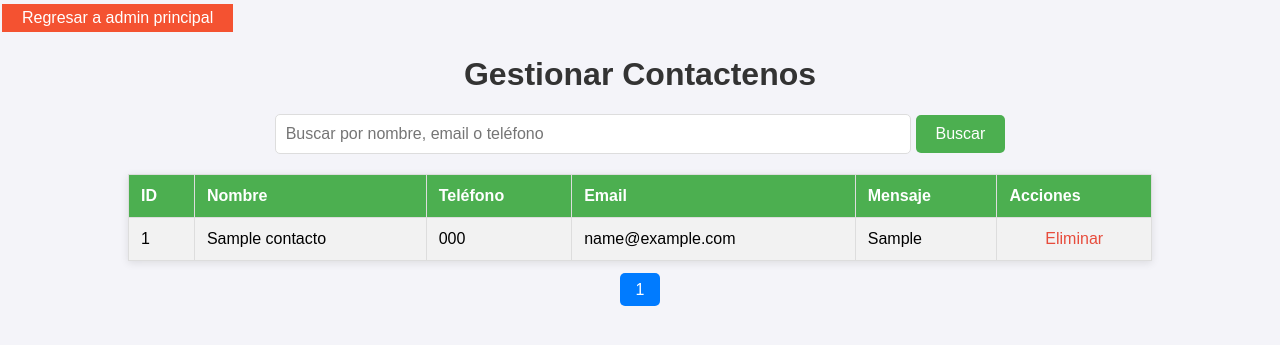
After one commit to marrScielo/calidad-y-prueba, a PHP site: page /gestion_contactanos.php in a window 1280 px wide. The commit adds this page. Shown: the top 345 px of the page. Run offline with PHP 8.4, Linux system fonts and the light colour scheme; the visitor is signed in with stand-in values (Sample User, id 1); tables that the repository leaves empty or names only in its code hold one stand-in row (values such as "Sample post").

Commit message:
Añadiendo nuevo apartado en admin Contactanos, haciendo mejoras en usuarios.php y Contactanos.php

```diff
--- /dev/null
+++ b/gestion_contactanos.php
@@ -0,0 +1,203 @@
+<?php
+session_start();
+if(isset($_SESSION['logeado'])){
+require_once 'conexion/conexion.php';
+
+$db = new conexion;
+$pdo = $db->conexion();
+
+// Eliminar registro si se ha solicitado
+if (isset($_GET['delete'])) {
+    $id = $_GET['delete'];
+    $stmt = $pdo->prepare("DELETE FROM contacto WHERE id = ?");
+    $stmt->execute([$id]);
+    header("Location: gestion_contactanos.php");
+    exit();
+}
+
+// Búsqueda
+$search = isset($_GET['search']) ? $_GET['search'] : '';
+
+// Paginación
+$records_per_page = 10;
+$page = isset($_GET['page']) ? (int)$_GET['page'] : 1;
+$start = ($page - 1) * $records_per_page;
+
+if ($search) {
+    $stmt = $pdo->prepare("SELECT * FROM contacto WHERE nombre LIKE :search OR email LIKE :search OR telefono LIKE :search LIMIT :start, :records_per_page");
+    $stmt->bindValue(':search', "%$search%", PDO::PARAM_STR);
+} else {
+    $stmt = $pdo->prepare("SELECT * FROM contacto LIMIT :start, :records_per_page");
+}
+$stmt->bindValue(':start', $start, PDO::PARAM_INT);
+$stmt->bindValue(':records_per_page', $records_per_page, PDO::PARAM_INT);
+$stmt->execute();
+$contactos = $stmt->fetchAll(PDO::FETCH_ASSOC);
+
+if ($search) {
+    $total_stmt = $pdo->prepare("SELECT COUNT(*) FROM contacto WHERE nombre LIKE :search OR email LIKE :search OR telefono LIKE :search");
+    $total_stmt->bindValue(':search', "%$search%", PDO::PARAM_STR);
+    $total_stmt->execute();
+} else {
+    $total_stmt = $pdo->query("SELECT COUNT(*) FROM contacto");
+}
+$total_rows = $total_stmt->fetchColumn();
+$total_pages = ceil($total_rows / $records_per_page);
+?>
+
+<!DOCTYPE html>
+<html lang="es">
+<head>
+    <meta charset="UTF-8">
+    <title>Gestionar Contactenos</title>
+    <link rel="stylesheet" href="styles.css">
+    <style>
+        body {
+            font-family: 'Arial', sans-serif;
+            background-color: #f4f4f9;
+            margin: 0;
+            padding: 0;
+        }
+        h1 {
+            text-align: center;
+            margin-top: 20px;
+            color: #333;
+        }
+        table {
+            width: 80%;
+            margin: 20px auto;
+            border-collapse: collapse;
+            box-shadow: 0 2px 8px rgba(0, 0, 0, 0.1);
+            background-color: #fff;
+        }
+        th, td {
+            border: 1px solid #ddd;
+            text-align: left;
+            padding: 12px;
+        }
+        th {
+            background-color: #4CAF50;
+            color: white;
+            font-weight: bold;
+        }
+        tr:nth-child(even) {
+            background-color: #f2f2f2;
+        }
+        .actions {
+            text-align: center;
+        }
+        .actions a {
+            color: #e74c3c;
+            text-decoration: none;
+        }
+        .actions a:hover {
+            text-decoration: underline;
+        }
+        .pagination {
+            margin-top: 20px;
+            text-align: center;
+        }
+        .pagination a {
+            margin: 0 5px;
+            padding: 8px 16px;
+            text-decoration: none;
+            color: #007bff;
+            border: 1px solid #ddd;
+            background-color: #fff;
+            border-radius: 5px;
+            transition: background-color 0.3s ease;
+        }
+        .pagination a:hover {
+            background-color: #ddd;
+        }
+        .pagination .current-page {
+            background-color: #007bff;
+            color: white;
+            border: none;
+        }
+        .return_admin {
+            background-color: #f45231; /* Green */
+            border: none;
+            color: white;
+            padding: 5px 20px;
+            text-align: center;
+            text-decoration: none;
+            display: inline-block;
+            font-size: 16px;
+            margin: 4px 2px;
+            cursor: pointer;
+        }
+        /* Estilos para la barra de búsqueda */
+        .search-container {
+            width: 80%;
+            margin: 20px auto;
+            text-align: center;
+        }
+        .search-input {
+            width: 60%;
+            padding: 10px;
+            font-size: 16px;
+            border: 1px solid #ddd;
+            border-radius: 5px;
+        }
+        .search-button {
+            padding: 10px 20px;
+            font-size: 16px;
+            border: none;
+            border-radius: 5px;
+            background-color: #4CAF50;
+            color: white;
+            cursor: pointer;
+        }
+        .search-button:hover {
+            background-color: #45a049;
+        }
+    </style>
+</head>
+<body>
+    <a class="return_admin" href="usuarios.php">Regresar a admin principal</a>
+
+    <h1>Gestionar Contactenos</h1>
+
+    <!-- Barra de búsqueda -->
+    <div class="search-container">
+        <form action="gestion_contactanos.php" method="GET">
+            <input type="text" name="search" class="search-input" placeholder="Buscar por nombre, email o teléfono" value="<?= htmlspecialchars($search) ?>">
+            <button type="submit" class="search-button">Buscar</button>
+        </form>
+    </div>
+
+    <table>
+        <tr>
+            <th>ID</th>
+            <th>Nombre</th>
+            <th>Teléfono</th>
+            <th>Email</th>
+            <th>Mensaje</th>
+            <th>Acciones</th>
+        </tr>
+        <?php foreach ($contactos as $contacto): ?>
+            <tr>
+                <td><?= htmlspecialchars($contacto['id']) ?></td>
+                <td><?= htmlspecialchars($contacto['nombre']) ?></td>
+                <td><?= htmlspecialchars($contacto['telefono']) ?></td>
+                <td><?= htmlspecialchars($contacto['email']) ?></td>
+                <td><?= htmlspecialchars($contacto['mensaje']) ?></td>
+                <td class="actions">
+                    <a href="gestion_contactanos.php?delete=<?= $contacto['id'] ?>" onclick="return confirm('¿Está seguro de que desea eliminar este registro?')">Eliminar</a>
+                </td>
+            </tr>
+        <?php endforeach; ?>
+    </table>
+    <div class="pagination">
+        <?php for ($i = 1; $i <= $total_pages; $i++): ?>
+            <a href="gestion_contactanos.php?page=<?= $i ?>&search=<?= htmlspecialchars($search) ?>" class="<?= ($i == $page) ? 'current-page' : '' ?>"><?= $i ?></a>
+        <?php endfor; ?>
+    </div>
+</body>
+</html>
+<?php
+}else{
+    header("Location: index.php");
+}
+?>
```
Also changed, not shown: Contactanos.php (+106 -2 lines), usuarios.php (+15 -0 lines).
